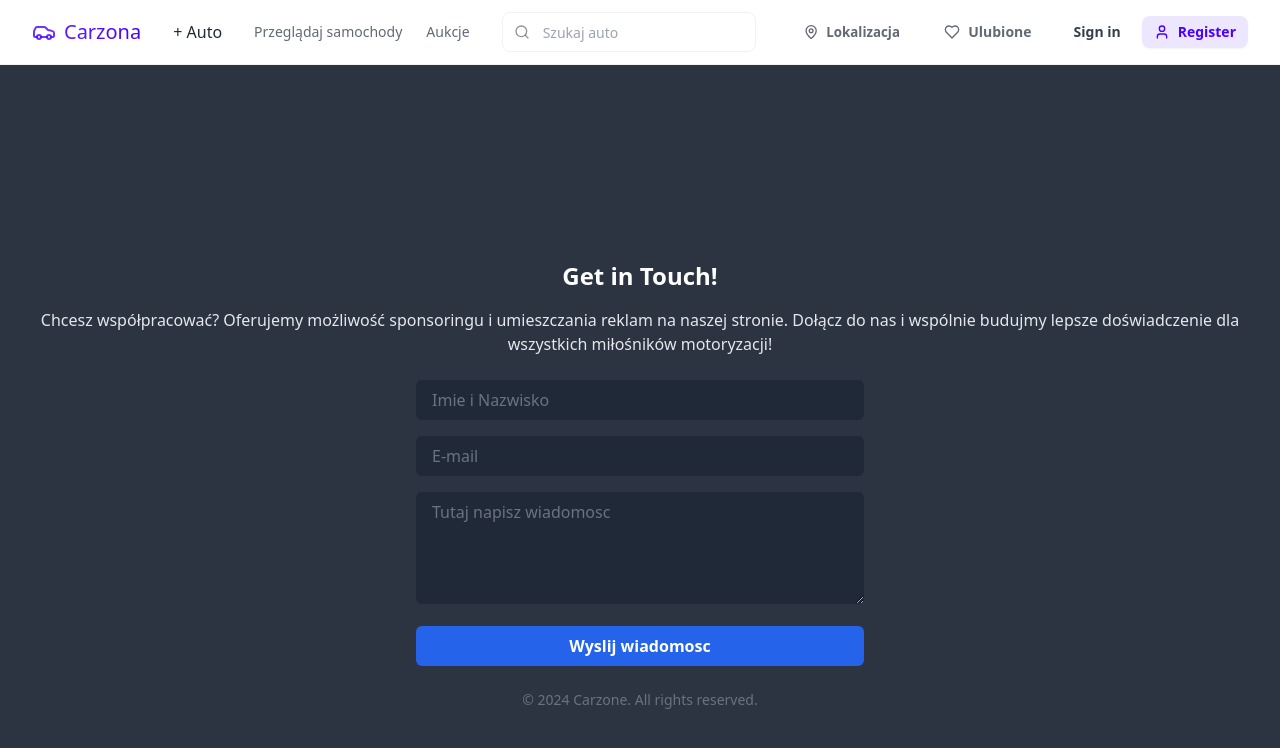
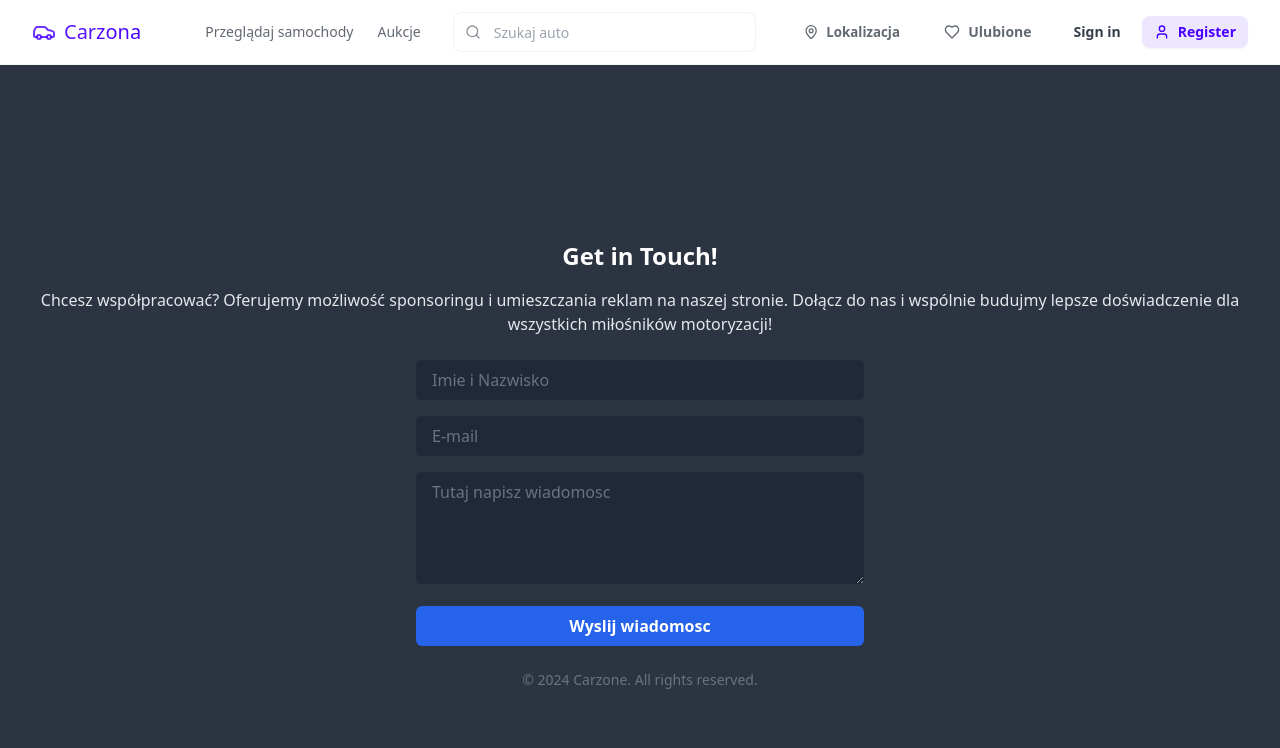
Before and after one commit to danielnazet/carzona, a React (Vite) app: page /contact in a window 1280 px wide. Shown: the top 748 px of the page. Built offline with nearby package versions, Linux system fonts and the light colour scheme; no server answers; the database is empty.

Commit message:
12.10.2024 - dodanie Contact form+some small things

```diff
--- a/src/components/layout/Navbar.jsx
+++ b/src/components/layout/Navbar.jsx
@@ -65,15 +65,13 @@ const Navbar = () => {
 							to="/create-listing"
 							className="btn btn-primary btn-sm"
 						>
-							<Plus className="w-4 h-4 mr-1 hidden" /> + Auto
+							<Plus className="w-4 h-4 mr-1" /> Auto
 						</Link>
 					) : (
 						<Link
 							to="/login"
 							className="hover:text-primary transition-colors"
-						>
-							+ Auto
-						</Link>
+						></Link>
 					)}
 					<div className="hidden lg:flex items-center gap-6 text-sm font-medium text-base-content/70">
 						<Link
--- a/src/pages/Contact.jsx
+++ b/src/pages/Contact.jsx
@@ -41,7 +41,7 @@ const Contact = () => {
 	return (
 		<div>
 			<Navbar />
-			<footer className="pt-20 bg-neutral text-white min-h-screen flex items-center justify-center py-10">
+			<footer className="pt-15 bg-neutral text-white min-h-screen flex items-center justify-center py-10">
 				<div className="container mx-auto px-6 text-center">
 					<h2 className="text-2xl font-bold mb-4">Get in Touch!</h2>
 					<p className="mb-6 text-gray-200">
```
